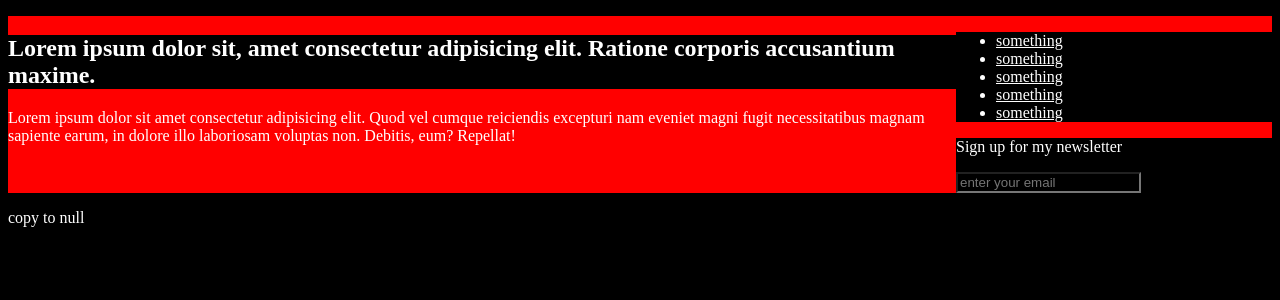
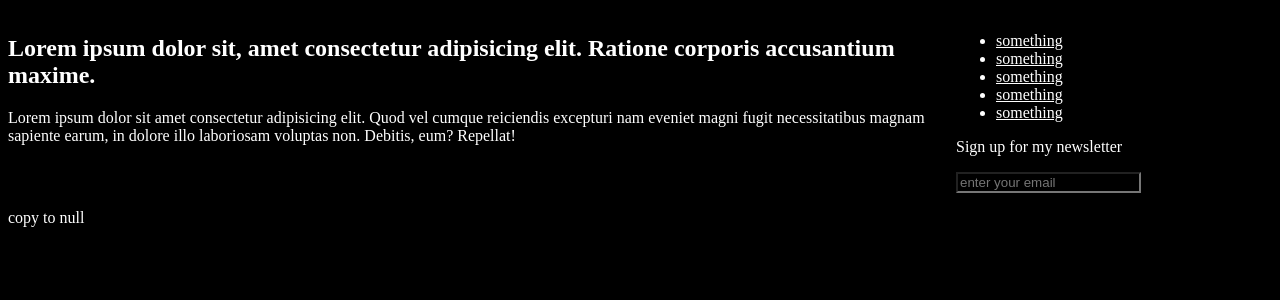
Before and after one commit to AngelCobian/whprojects, a PHP site: page /pages/layout.html in a window 1280 px wide. Shown: the part 195-495 px from the top of the page. Run offline with PHP 8.4, Linux system fonts and the light colour scheme.

Commit message:
Auto Push Updater

```diff
--- a/feb26/pages/css/style.css
+++ b/feb26/pages/css/style.css
@@ -1,6 +1,10 @@
 * {
   color: white;
   background-color: black;
+}
+
+header {
+  display: flex;
 }
 
 main {
@@ -10,11 +14,6 @@ main {
 
 aside {
   width: 25%;
-  background-color: red;
-}
-
-footer {
-  background-color: blue;
 }
 
 section {
@@ -22,7 +21,6 @@ section {
 }
 
 article {
-  background: red;
   width: 75%;
 }
 /*# sourceMappingURL=style.css.map */
--- a/feb26/pages/css/style.scss
+++ b/feb26/pages/css/style.scss
@@ -6,6 +6,7 @@
 }
 header{
     // border-bottom: solid white 2px;
+    display: flex;
 }
  main{
 // float: left;
@@ -17,7 +18,7 @@ aside{
     // float:right;
     width: 25%;
     // display: block;
-    background-color: red;
+    // background-color: red;
 }
 body{
     // width: 800px;
@@ -33,13 +34,13 @@ footer{
     // clear: both;
     // padding-top: 5px;
     // border-top: solid white 2px;
-    background-color: blue;
+    // background-color: blue;
 }
 section{
     // margin-top:5em;
     width: 100%;
 }
 article{
-    background: red;
+    // background: red;
     width: 75%;
 }
```
Also changed, not shown: 1 other file.
